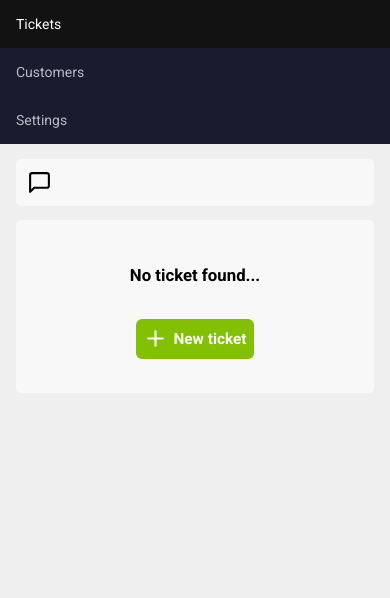
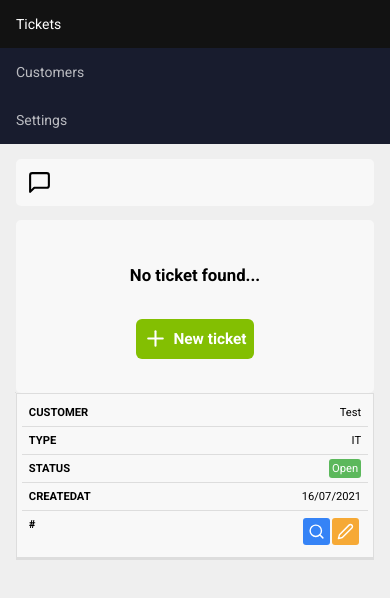
Before and after one commit to arthurtc30/tickets, a React (Create React App) app: page /dashboard in a window 390 px wide. Shown: the top 598 px of the page. Built offline with nearby package versions, Linux system fonts and the light colour scheme; no server answers; sample sign-in values are in the browser's storage.

Commit message:
New ticket
// TODO make it work

```diff
--- a/src/pages/Dashboard/dashboard.css
+++ b/src/pages/Dashboard/dashboard.css
@@ -35,3 +35,98 @@
   background-color: #5FD204;
   transform: scale(1.1);
 }
+
+table {
+  border: 1px solid #CCC;
+  border-collapse: collapse;
+  margin: 0;
+  padding: 0;
+  width: 100%;
+  table-layout: fixed;
+}
+
+table caption {
+  font-size: 1.5em;
+  margin: .5em 0 .75em;
+}
+
+table tr {
+  background-color: #F8F8F8;
+  border: 1px solid #DDD;
+  padding: .35em;
+}
+
+table th, table td {
+  padding: .62em;
+  text-align: center;
+}
+
+table th {
+  font-size: .85em;
+  letter-spacing: .1em;
+  text-transform: uppercase;
+}
+
+table td .action {
+  border: 0;
+  padding: 5px;
+  margin-right: 2px;
+  align-items: center;
+  display: inline-block;
+  border-radius: 3px;
+}
+
+table td .action svg {
+  vertical-align: middle;
+}
+
+table td .badge {
+  padding: 3px;
+  border-radius: 3px;
+  color: #FFF;
+}
+
+@media screen and (max-width: 600px) {
+  table {
+    border: 0;
+  }
+
+  table caption {
+    font-size: 1.3em;
+  }
+
+  table thead {
+    border: none;
+    clip: rect(0 0 0);
+    height: 1px;
+    margin: -1px;
+    overflow: hidden;
+    padding: 0;
+    position: absolute;
+    width: 1px;
+  }
+
+  table tr {
+    border-bottom: 3px solid #DDD;
+    display: block;
+    margin-bottom: .65em;
+  }
+
+  table td {
+    border-bottom: 1px solid #DDD;
+    display: block;
+    font-size: .8em;
+    text-align: right;
+  }
+
+  table td::before {
+    content: attr(data-label);
+    float: left;
+    text-transform: uppercase;
+    font-weight: 600;
+  }
+
+  table td:last-child {
+    border-bottom: 0;
+  }
+}
--- a/src/pages/Dashboard/index.js
+++ b/src/pages/Dashboard/index.js
@@ -3,7 +3,7 @@ import { Link } from "react-router-dom";
 import Header from "../../components/Header";
 import Title from '../../components/Title';
 
-import { FiMessageSquare, FiPlus } from "react-icons/fi";
+import { FiMessageSquare, FiPlus, FiSearch, FiEdit2 } from "react-icons/fi";
 import './dashboard.css';
 
 export default function Dashboard() {
@@ -18,16 +18,52 @@ export default function Dashboard() {
                     <FiMessageSquare size={25} />
                 </Title>
 
-                <div className="container dashboard">
-                {chamados.length === 0 && (
-                    <span>No ticket found...</span>
+                {chamados.length === 0 ? (
+                    <div className="container dashboard">
+                        <span>No ticket found...</span>
+                        <Link to="/new" className="new">
+                            <FiPlus size={25} color="#FFF" />
+                            New ticket
+                        </Link>
+                    </div>
+                ) : (
+                    <div className="container dashboard">
+                        <Link to="/new" className="new">
+                            <FiPlus size={25} color="#FFF" />
+                            New ticket
+                        </Link>
+                    </div>
                 )}
 
-                    <Link to="/new" className="new">
-                        <FiPlus size={25} color="#FFF" />
-                        New ticket
-                    </Link>
-                </div>
+                <table>
+                    <thead>
+                        <tr>
+                            <th scope="col">Customer</th>
+                            <th scope="col">Type</th>
+                            <th scope="col">Status</th>
+                            <th scope="col">Created at</th>
+                            <th scope="col">#</th>
+                        </tr>
+                    </thead>
+                    <tbody>
+                        <tr>
+                            <td data-label="Customer">Test</td>
+                            <td data-label="Type">IT</td>
+                            <td data-label="Status">
+                                <span className="badge" style={{ backgroundColor: '#5CB85C' }}>Open</span>
+                            </td>
+                            <td data-label="CreatedAt">16/07/2021</td>
+                            <td data-label="#">
+                                <button className="action" style={{ backgroundColor: '#3583F6' }}>
+                                    <FiSearch color="#FFF" size={17} />
+                                </button>
+                                <button className="action" style={{ backgroundColor: '#F6A935' }}>
+                                    <FiEdit2 color="#FFF" size={17} />
+                                </button>
+                            </td>
+                        </tr>
+                    </tbody>
+                </table>
             </div>
         </div>
     )
--- /dev/null
+++ b/src/pages/New/index.js
@@ -0,0 +1,59 @@
+import Header from "../../components/Header";
+import Title from "../../components/Title";
+
+import { FiPlus } from "react-icons/fi";
+import './new.css';
+
+export default function New() {
+  function handleRegister(e) {
+    e.preventDefault();
+
+  }
+
+  return (
+    <div>
+      <Header />
+
+      <div className="content">
+        <Title name="New ticket">
+          <FiPlus size={25} />
+        </Title>
+
+        <div className="container" onSubmit={handleRegister}>
+          <form className="form-profile">
+            <label>Customer</label>
+
+            <select>
+              <option key={1} value={1}>1</option>
+              <option key={2} value={2}>2</option>
+            </select>
+
+            <label>Type</label>
+            <select>
+              <option value="IT">IT</option>
+              <option value="Technical visit">Technical visit</option>
+              <option value="Financial">Financial</option>
+            </select>
+
+            <label>Status</label>
+            <div className="status">
+              <input type="radio" name="radio" value="Open" />
+              <span>Open</span>
+
+              <input type="radio" name="radio" value="In progress" />
+              <span>In progress</span>
+
+              <input type="radio" name="radio" value="Closed" />
+              <span>Closed</span>
+            </div>
+
+            <label>Description</label>
+            <textarea type="text" placeholder="Optional description about your issue" />
+
+            <button type="submit">Register</button>
+          </form>
+        </div>
+      </div>
+    </div>
+  );
+}
--- /dev/null
+++ b/src/pages/New/new.css
@@ -0,0 +1,17 @@
+form textarea {
+  height: 100px;
+  resize: none;
+}
+
+form input[type="radio"] {
+  margin: 15px 0;
+}
+
+form input[type="radio"]:not(:first-child) {
+  margin-left: 15px;
+}
+
+.status span {
+  padding-left: .5em;
+  font-size: 1.3em;
+}
--- a/src/routes/index.js
+++ b/src/routes/index.js
@@ -6,6 +6,7 @@ import SignUp from '../pages/SignUp';
 import Dashboard from '../pages/Dashboard';
 import Profile from '../pages/Profile';
 import Customers from '../pages/Customers';
+import New from '../pages/New';
 
 const Rotas = () => {
     return (
@@ -16,6 +17,7 @@ const Rotas = () => {
             <Route exact path="/dashboard" component={Dashboard} isPrivate />
             <Route exact path="/profile" component={Profile} isPrivate />
             <Route exact path="/customers" component={Customers} isPrivate />
+            <Route exact path="/new" component={New} isPrivate />
         </Switch>
     )
 }
```
